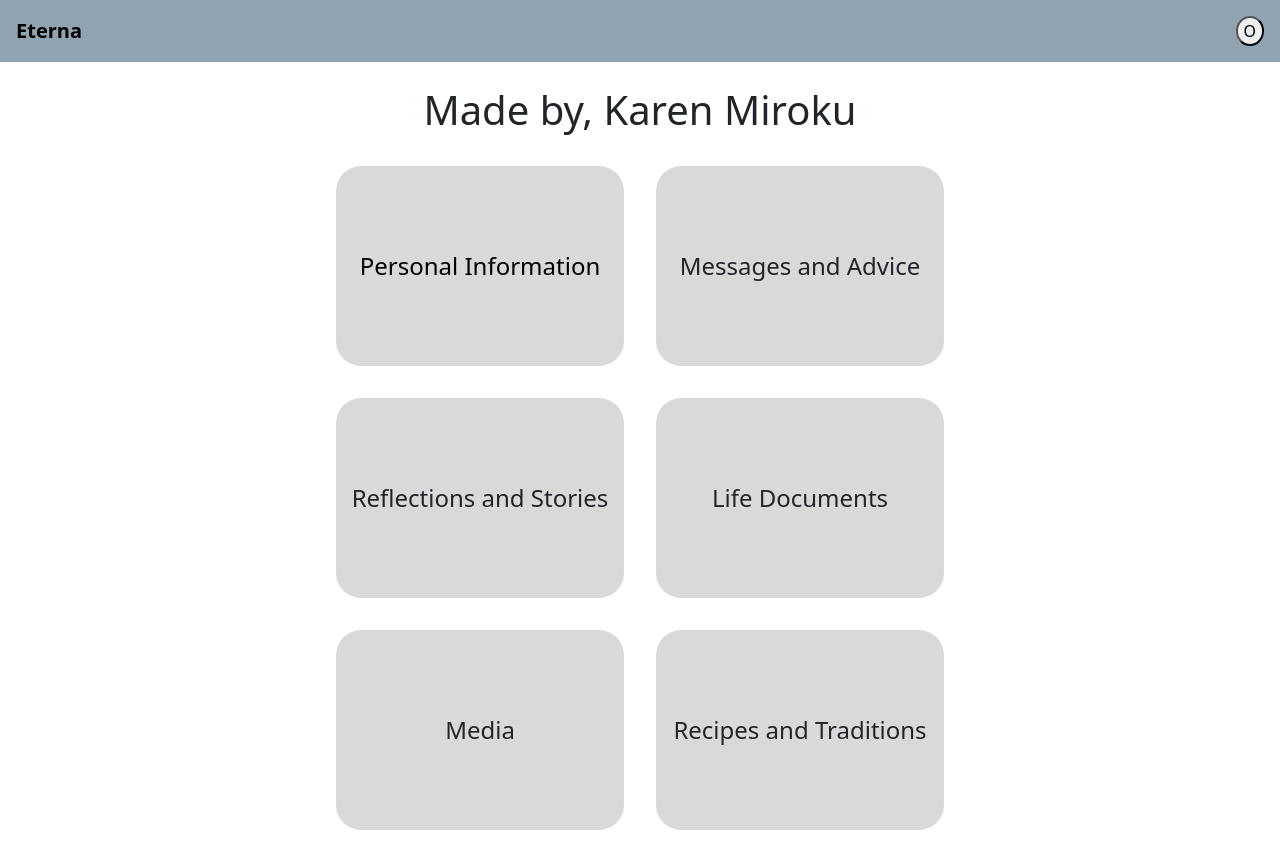
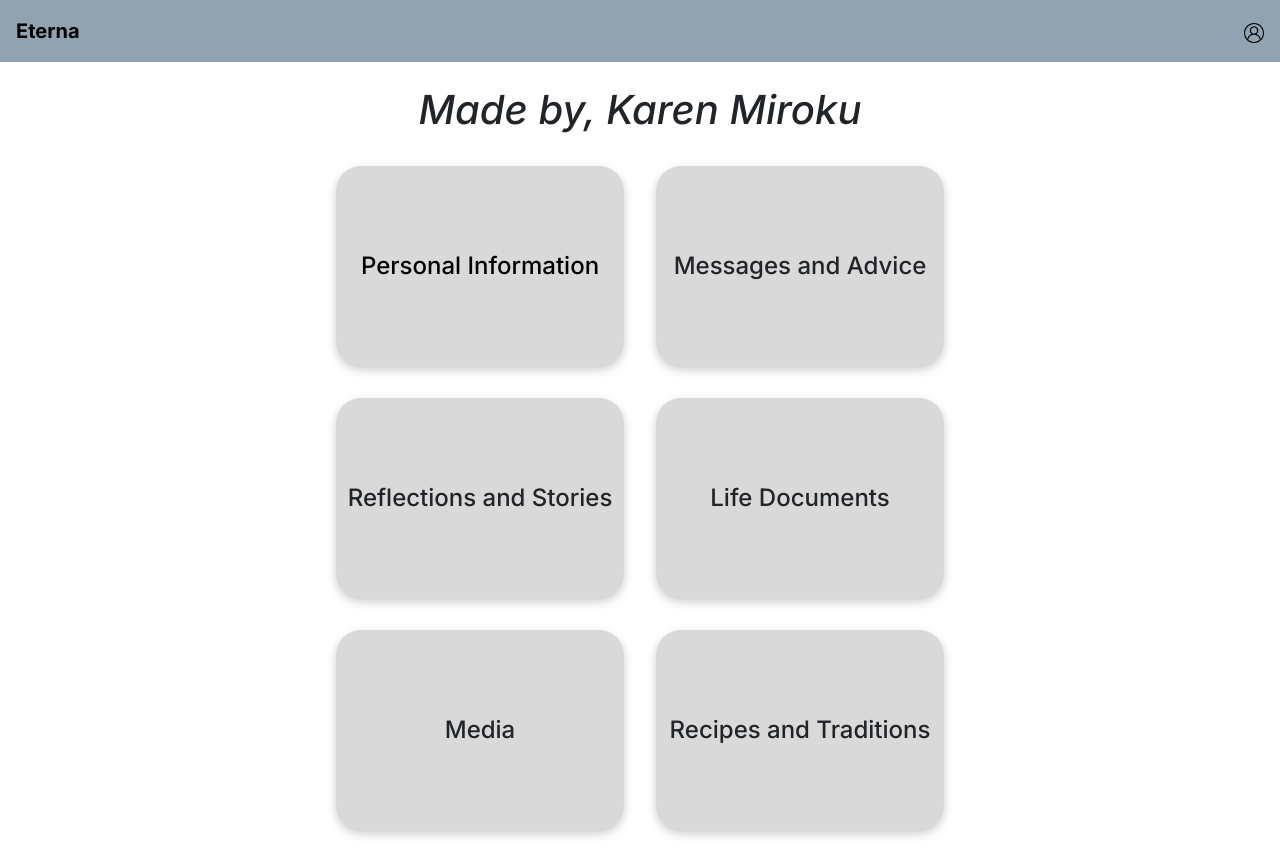
Before and after one commit to cleoreyes/dubhacks-2024, a React (Create React App) app in the folder my-app/: page /homepage in a window 1280 px wide. Built offline with nearby package versions, Linux system fonts and the light colour scheme.

Commit message:
styling changes

```diff
--- a/my-app/public/index.html
+++ b/my-app/public/index.html
@@ -24,6 +24,10 @@
       work correctly both with client-side routing and a non-root public URL.
       Learn how to configure a non-root public URL by running `npm run build`.
     -->
+    <link rel="preconnect" href="https://fonts.googleapis.com">
+    <link rel="preconnect" href="https://fonts.gstatic.com" crossorigin>
+    <link href="https://fonts.googleapis.com/css2?family=Inter:ital,opsz,wght@0,14..32,100..900;1,14..32,100..900&family=Libre+Franklin:ital,wght@0,100..900;1,100..900&display=swap" rel="stylesheet">
+
     <title>React App</title>
   </head>
   <body>
--- a/my-app/src/App.css
+++ b/my-app/src/App.css
@@ -1,5 +1,6 @@
 .App {
   text-align: center;
+  font-family: 'Inter';
 }
 
 .App-logo {
@@ -47,13 +48,16 @@
   border-radius: 25px;
   background-color: #d9d9d9;
   transition:
-    background-color 0.3s,
-    transform 0.3s;
+    background-color 0.5s,
+    transform 0.5s,
+    box-shadow 0.5s;
+  box-shadow: 0 4px 10px rgba(0, 0, 0, 0.2);
 }
 
 .category-box:hover {
   background-color: #8c97a0;
   transform: scale(1.1);
+  box-shadow: 0 8px 20px rgba(0, 0, 0, 0.3);
 }
 
 .center {
@@ -63,3 +67,8 @@
   align-items: center;
   height: 100vh;
 }
+
+.profile {
+  width: 20px;
+  height: 20px;
+}
--- a/my-app/src/pages/Homepage.js
+++ b/my-app/src/pages/Homepage.js
@@ -9,16 +9,17 @@ const Homepage = () => {
     <>
       <Navbar />
       <div className="vh-100">
-        <h1 className="text-center pb-2 pt-4">Made by, Karen Miroku</h1>
+        <h1 className="text-center pb-2 pt-4">
+          <i>Made by, Karen Miroku</i>
+        </h1>
         <div className="margins d-flex flex-column justify-content-center align-items-center">
           <div className="row w-100">
             <div className="col-6 p-3">
-            <Link to="/personal-info" style={{ textDecoration: 'none' }}>
-              <div className="category-box w-100 d-flex justify-content-center align-items-center text-black">
-                <p className="m-0 h4">Personal Information</p>
-              </div>
-            </Link>
-
+              <Link to="/personal-info" style={{ textDecoration: "none" }}>
+                <div className="category-box w-100 d-flex justify-content-center align-items-center text-black">
+                  <p className="m-0 h4">Personal Information</p>
+                </div>
+              </Link>
             </div>
             <div className="col-6 p-3">
               <div className="category-box  w-100 d-flex justify-content-center align-items-center">
--- a/my-app/src/pages/Navbar.js
+++ b/my-app/src/pages/Navbar.js
@@ -1,5 +1,6 @@
 import React from "react";
-import profile from "../img/circle.png";
+import profile from "../img/user.png";
+import { Link } from "react-router-dom";
 
 const Navbar = () => {
   const navbarStyle = {
@@ -40,11 +41,9 @@ const Navbar = () => {
       </a>
       <ul style={navListStyle}>
         <li style={navItemStyle}></li>
-        <a href="#profile">
-          <button className="circle-button" style={{ borderRadius: "100%" }}>
-            O
-          </button>
-        </a>
+        <Link to="/" >
+          <img className="profile" src={profile}/>
+        </Link>
       </ul>
     </nav>
   );
```
Also changed, not shown: my-app/src/img/user.png (added).
